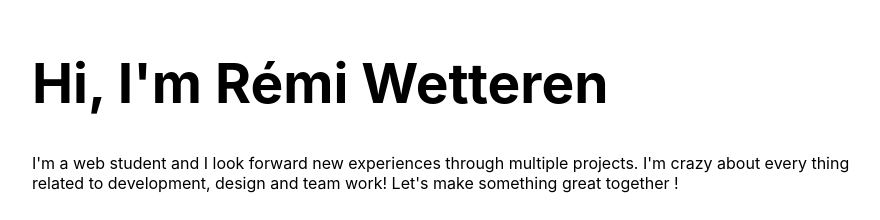
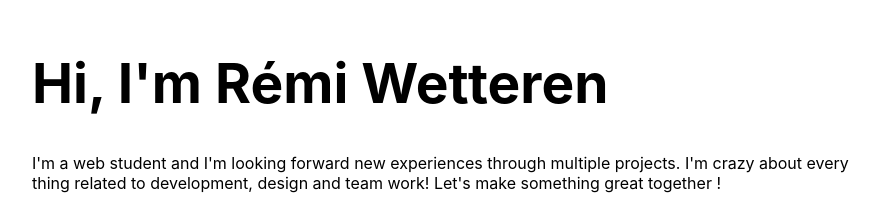
Before and after one commit to Calderis/Calderis.github.io, a website: page index.html in a window 1280 px wide. Shown: the part 102-322 px from the top of the page, without its empty margins (188-1068 px from the left). Drawn offline with Linux system fonts and the light colour scheme.

Commit message:
edit typo

```diff
--- a/index.html
+++ b/index.html
@@ -15,7 +15,7 @@
   <div class="lead">
     <h1 class="lead__heading">Hi, I'm Rémi Wetteren</h1>
     <div class="lead__sub">
-      I'm a web student and I look forward new experiences through multiple  projects. I'm crazy about every thing related to development, design and team work! Let's make something great together !
+      I'm a web student and I'm looking forward new experiences through multiple  projects. I'm crazy about every thing related to development, design and team work! Let's make something great together !
     </div>
 
     <div class="call-to-action">
```
